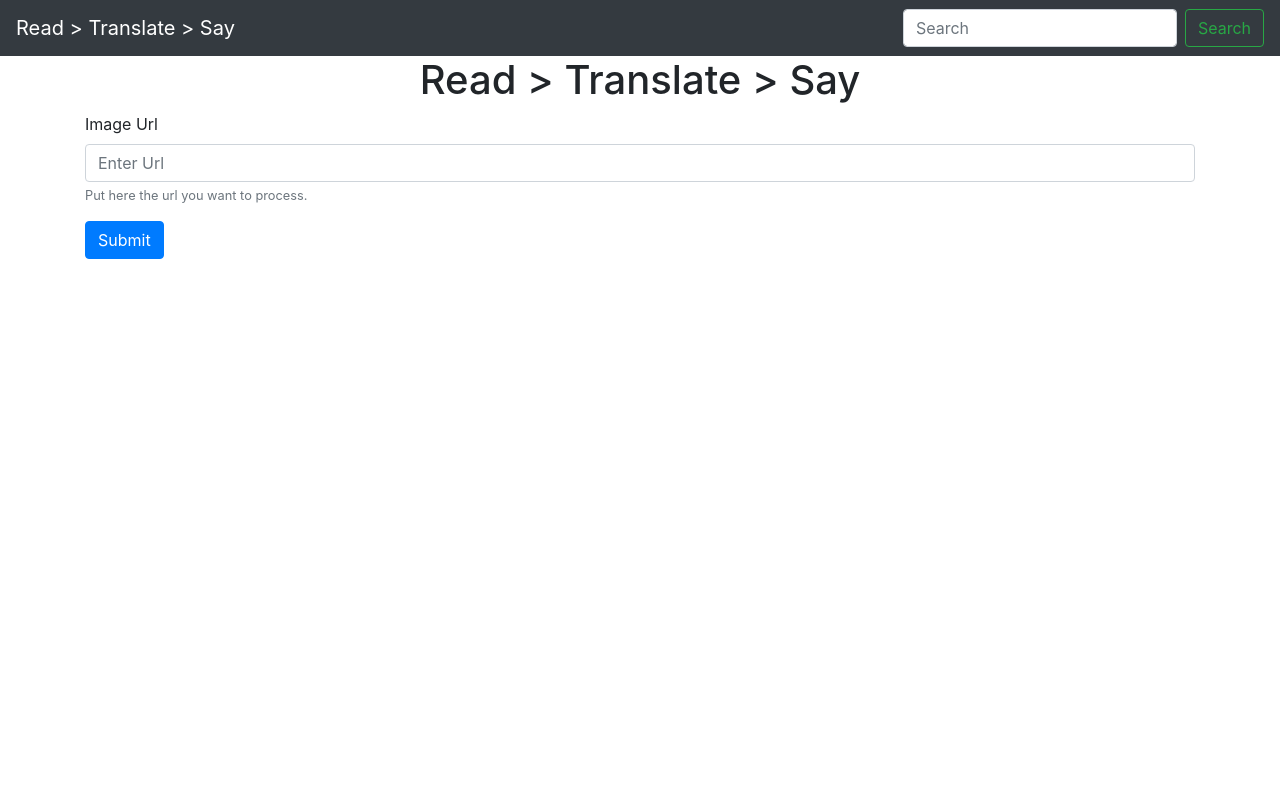
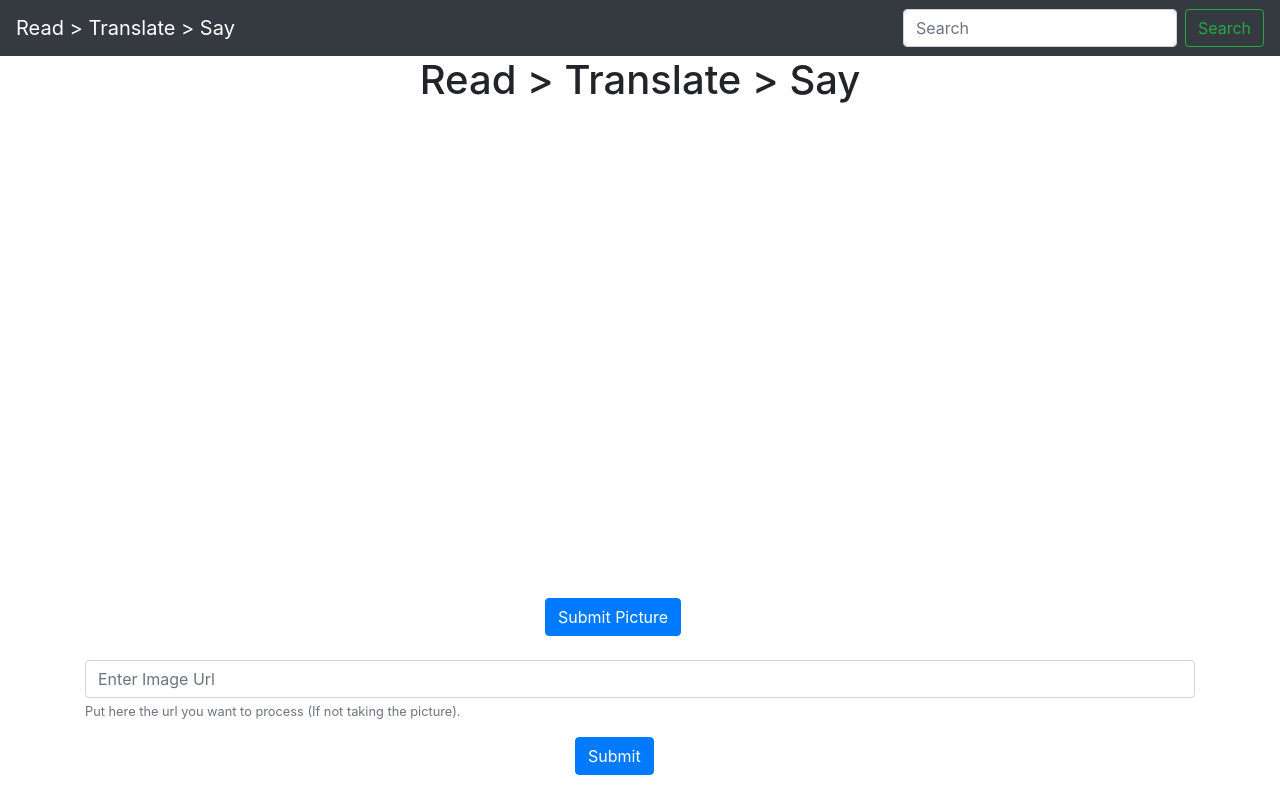
Before and after one commit to Guilhermeslucas/Azure-AI-API-Experiment, an Angular app in the folder front_end/rts-front/: page / in a window 1280 px wide. Built offline with nearby package versions, Linux system fonts and the light colour scheme; no server answers.

Commit message:
adding webcam places

```diff
--- a/front_end/rts-front/src/app/home/home.component.html
+++ b/front_end/rts-front/src/app/home/home.component.html
@@ -18,16 +18,20 @@
 <h1 class="text-center">
   Read > Translate > Say
 </h1>
+<div id="app">
+  <div><video #video id="video" width="640" height="480" autoplay style="margin-left: 220px"></video></div>
+  <div><button id="snap" class="btn btn-primary" style="margin-left: 460px" (click)="capture()">Submit Picture</button></div>
+</div>
 <form>
     <div class="form-group">
-      <label for="exampleInputEmail1">Image Url</label>
-      <input  class="form-control" id="imputBox" aria-describedby="inputBox" placeholder="Enter Url" [(ngModel)]="imageUrl"  [ngModelOptions]="{standalone: true}">
-      <small id="inputBox" class="form-text text-muted">Put here the url you want to process.</small>
+      <label for="exampleInputEmail1"></label>
+      <input  class="form-control" id="imputBox" aria-describedby="inputBox" placeholder="Enter Image Url" [(ngModel)]="imageUrl"  [ngModelOptions]="{standalone: true}">
+      <small id="inputBox" class="form-text text-muted">Put here the url you want to process (If not taking the picture).</small>
     </div>
     <div class="status-message">
       {{ statusMessage }}
   </div>
-    <button type="submit" class="btn btn-primary" (click)="onSubmit()">Submit</button>
+    <button type="submit" class="btn btn-primary" style="margin-left: 490px" (click)="onSubmit()">Submit</button>
   </form>
 </body>
 </div>
--- a/front_end/rts-front/src/app/home/home.component.ts
+++ b/front_end/rts-front/src/app/home/home.component.ts
@@ -1,4 +1,4 @@
-import { Component, OnInit } from '@angular/core';
+import { Component, OnInit, ViewChild, ElementRef } from '@angular/core';
 import { ApiService } from '../api.service';
 
 
@@ -8,6 +8,7 @@ import { ApiService } from '../api.service';
   styleUrls: ['./home.component.css']
 })
 export class HomeComponent implements OnInit {
+  @ViewChild('video') public video: ElementRef;
   public imageUrl: string;
   public statusMessage: string;
   constructor(private apiService: ApiService) { }
@@ -15,6 +16,16 @@ export class HomeComponent implements OnInit {
   ngOnInit() {
     this.imageUrl = '';
     this.statusMessage = '';
+  }
+
+  // tslint:disable-next-line:use-life-cycle-interface
+  public ngAfterViewInit() {
+    if (navigator.mediaDevices && navigator.mediaDevices.getUserMedia) {
+        navigator.mediaDevices.getUserMedia({ video: true }).then(stream => {
+            this.video.nativeElement.src = window.URL.createObjectURL(stream);
+            this.video.nativeElement.play();
+        });
+    }
   }
 
   onSubmit() {
```
